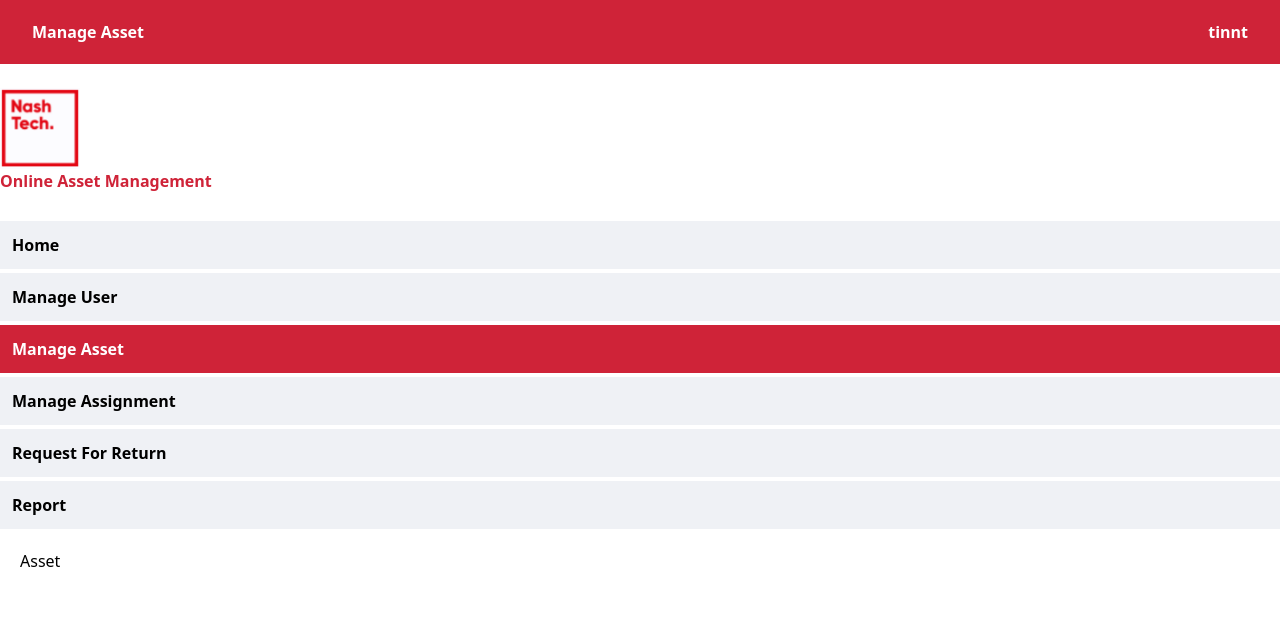
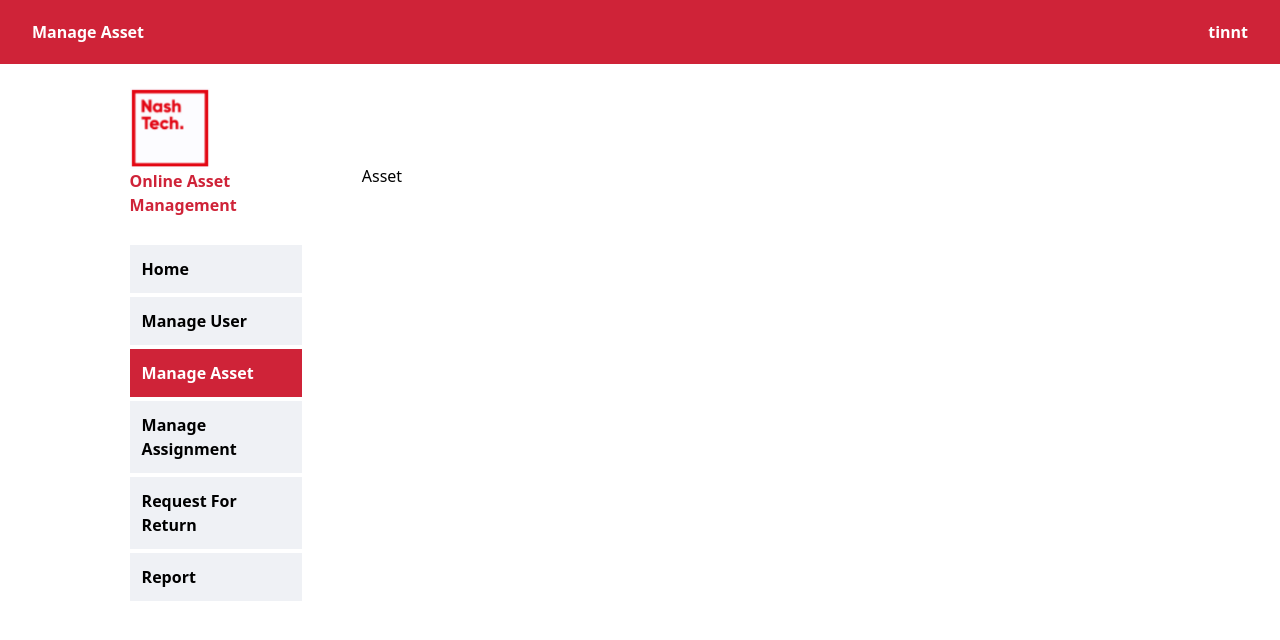
Before and after one commit to mid9tech/asset-management-fe, a Next.js app: page /asset in a window 1280 px wide. Shown: the top 640 px of the page. Built offline with nearby package versions, Linux system fonts and the light colour scheme.

Commit message:
Merged PR 11: [FIX] hot fix layout bug
fix: hot fix layout bug

```diff
--- a/src/app/layout.tsx
+++ b/src/app/layout.tsx
@@ -21,7 +21,21 @@ export default function RootLayout({
     <html lang="en">
       <body>
         <LoadingProvider>
-          <AuthProvider>{children}</AuthProvider>
+          <AuthProvider>
+            <Navbar />
+            <div className="grid grid-cols-10 gap-4">
+              <div className="col-start-2 col-span-8">
+                <div className="grid sm:grid-cols-1 md:grid-cols-5 lg:grid-cols-5 gap-10">
+                  <div>
+                    <Sidebar />
+                  </div>
+                  <div className="col-span-4 p-5">
+                    <div className="mt-20">{children}</div>
+                  </div>
+                </div>
+              </div>
+            </div>
+          </AuthProvider>
         </LoadingProvider>
       </body>
     </html>
--- a/src/providers/auth.tsx
+++ b/src/providers/auth.tsx
@@ -1,6 +1,4 @@
 "use client";
-import Navbar from "@components/navbar";
-import Sidebar from "@components/sidebar";
 import { usePathname, useRouter } from "next/navigation";
 import React, {
   createContext,
@@ -11,6 +9,7 @@ import React, {
   SetStateAction,
 } from "react";
 import { useLoading } from "./loading";
+import LoginPage from '../app/login/page'
 
 type menuItem = {
   name: string;
@@ -67,7 +66,7 @@ export const AuthProvider = ({ children }: { children: React.ReactNode }) => {
   const excludedPaths = ["/login"];
 
   if (excludedPaths.includes(pathname)) {
-    return <>{children}</>;
+    return <><LoginPage/></>;
   }
   return (
     <AuthContext.Provider
@@ -79,19 +78,7 @@ export const AuthProvider = ({ children }: { children: React.ReactNode }) => {
         setToken,
         logout,
       }}>
-      <Navbar />
-      <div className="grid grid-cols-10 gap-4">
-        <div className="col-start-2 col-span-8">
-          <div className="grid sm:grid-cols-1 md:grid-cols-5 lg:grid-cols-5 gap-10">
-            <div>
-              <Sidebar />
-            </div>
-            <div className="col-span-4 p-5">
-              <div className="mt-20">{children}</div>
-            </div>
-          </div>
-        </div>
-      </div>
+      {children}
     </AuthContext.Provider>
   );
 };
```
